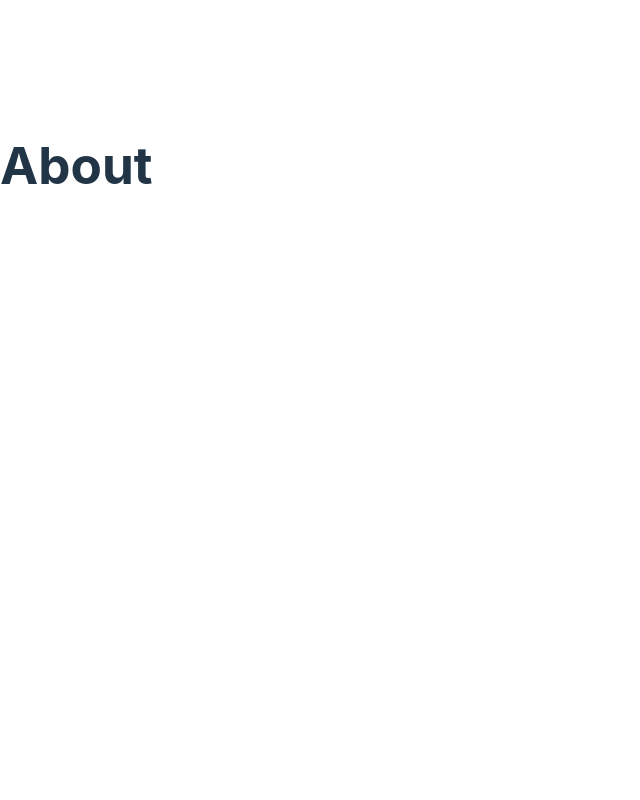
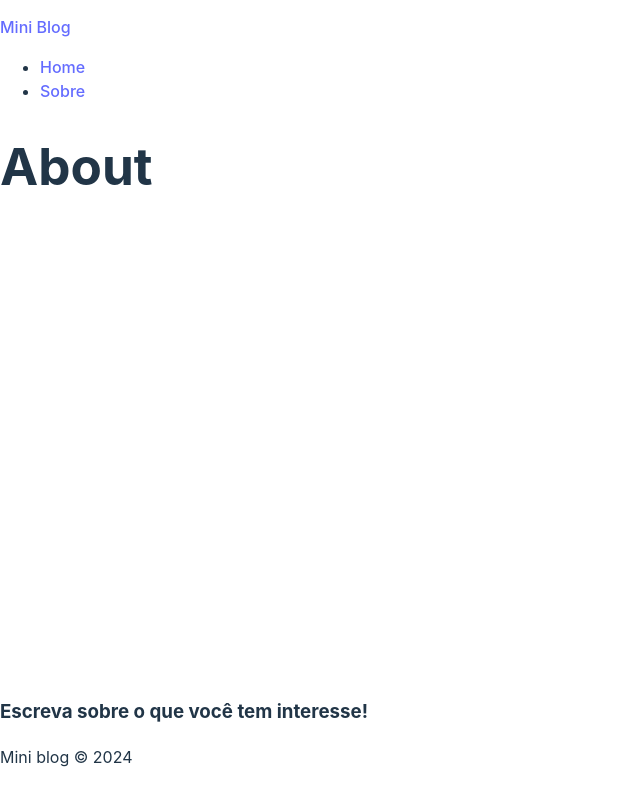
Before and after one commit to obrunomuniz/miniblog, a React (Vite) app: page /about in a window 1280 px wide. Shown: the whole page, without its empty margins (0-640 px from the left). Built offline with nearby package versions, Linux system fonts and the light colour scheme.

Commit message:
Add components footer e navbar

```diff
--- a/src/App.jsx
+++ b/src/App.jsx
@@ -1,7 +1,8 @@
 import { useState } from 'react'
 import './App.css'
 import { BrowserRouter, Routes, Route, Navigate } from "react-router-dom";
-
+import { Navbar} from "./components/Navbar"
+import { Footer } from "./components/Footer"
 //pages
 import Home from "./pages/Home/Home";
 import About from "./pages/About/About";
@@ -12,12 +13,14 @@
   return (
     <div className='App'>
      <BrowserRouter>
+     <Navbar/>
      <div className='container'>
       <Routes>
         <Route path='/' element={<Home/>}/>
         <Route path='/about' element={<About/>}/>
       </Routes>
      </div>
+     <Footer/>
      </BrowserRouter>
     </div>
   )
--- /dev/null
+++ b/src/components/Footer.jsx
@@ -0,0 +1,8 @@
+import styles from "./Footer.module.css";
+
+export const Footer = () => {
+  return <footer>
+    <h3>Escreva sobre o que você tem interesse!</h3>
+    <p>Mini blog &copy; 2024</p>
+  </footer>
+}
--- /dev/null
+++ b/src/components/Navbar.jsx
@@ -0,0 +1,18 @@
+import { NavLink } from "react-router-dom"
+import styles from "./Navbar.module.css"
+
+export const Navbar = () => {
+    return <nav>
+        <NavLink to="/">
+            Mini <span>Blog</span>
+        </NavLink>
+        <ul>
+            <li>
+                <NavLink to="/">Home</NavLink>
+            </li>
+            <li>
+                <NavLink to="/about">Sobre</NavLink>
+            </li>
+        </ul>
+    </nav>
+}
```
Also changed, not shown: src/components/Footer.module.css (added), src/components/Navbar.module.css (added).
